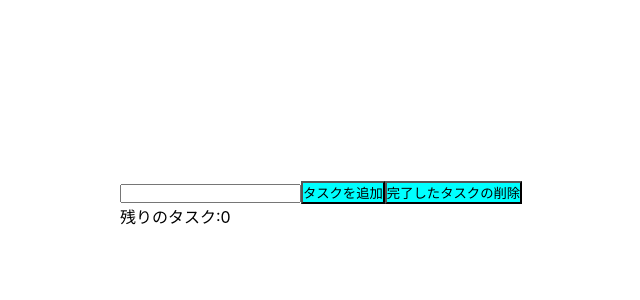
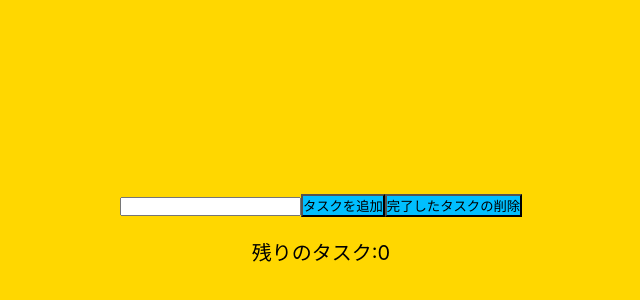
Before and after one commit to masa2513/TodoLIst, a React (Create React App) app: page / in a window 1280 px wide. Shown: the part 196-496 px from the top of the page, without its empty margins (319-959 px from the left). Built offline with nearby package versions, Linux system fonts and the light colour scheme.

Commit message:
色を変えた(友達の意見を取り入れた)

```diff
--- a/src/App.css
+++ b/src/App.css
@@ -4,29 +4,27 @@
 }
 
 .button {
-  background-color: aqua;
+  background-color: #00bfff;
+}
+.todoCheck{
+  margin-bottom: 50px;
 }
 
-/* .todolist {
+.body {
+  height: 100vh;
+  background-color: #ffd700;
+  display: flex;
+  flex-direction: column;
+  align-items: center;
+  justify-content: center;
+  font-size: 20px;
 }
 
 .resttask {
-} */
+  text-align: center;
+  margin-top: 20px;
+}
 
-
-/* .checkbox {
-  text-align: center;
-  margin: 0;
-  padding: 5px 0 0 0;
-  height: 0%;
-} */
-
-.body {
-    height: 100vh;
-
-    display: flex;
-    flex-direction: column;
-    align-items: center;
-    justify-content: center;
+.task {
 
 }
```
